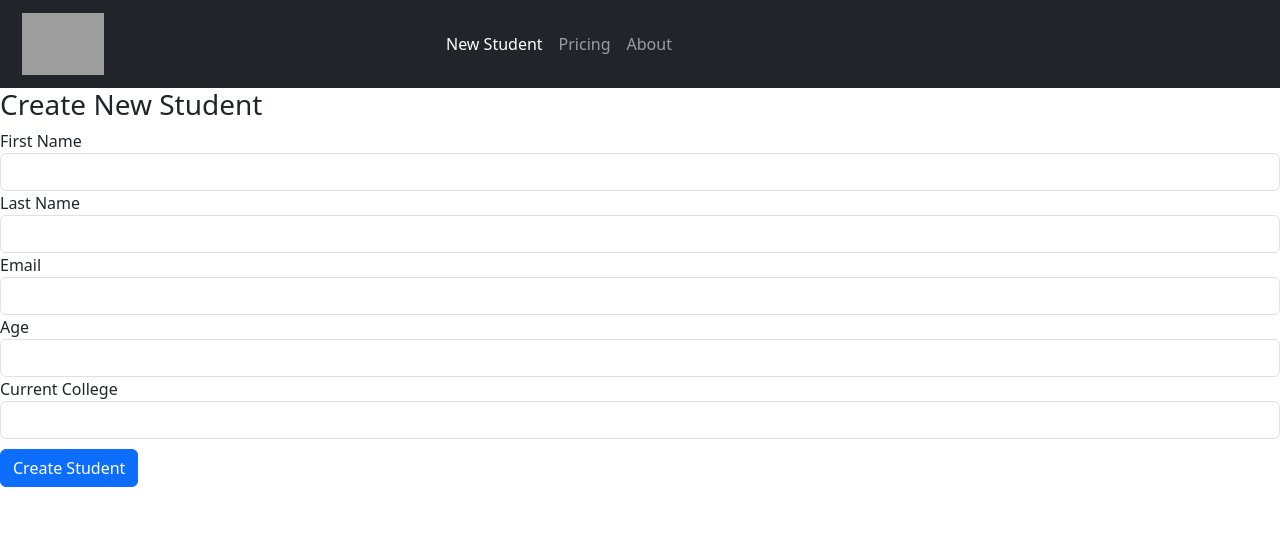
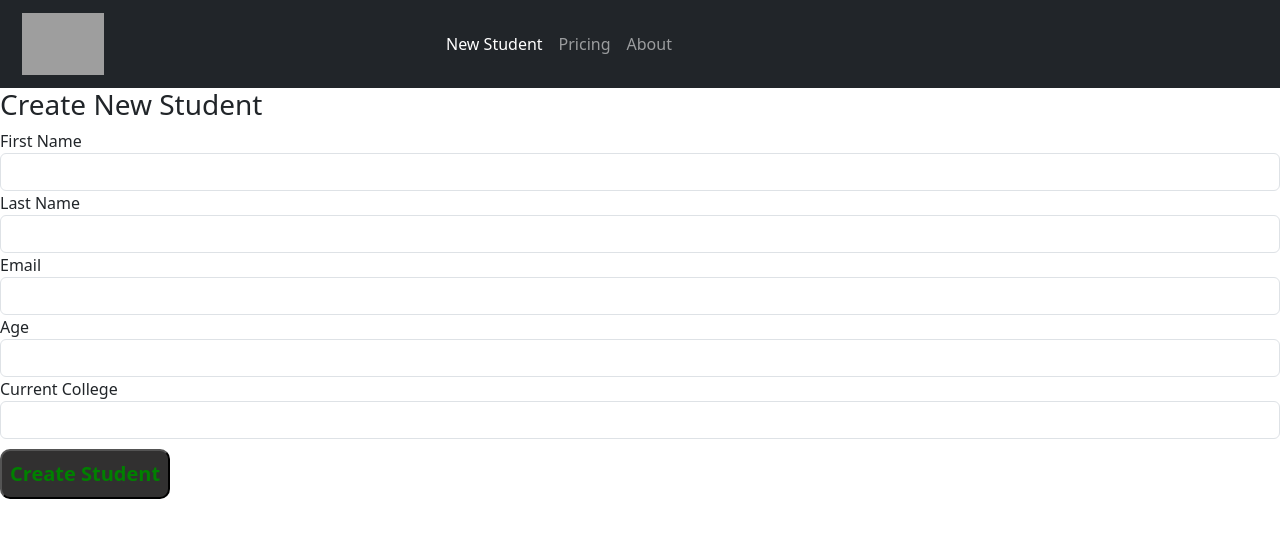
Before and after one commit to lezernack/ReactJS_Frontend, a React (Create React App) app: page /create in a window 1280 px wide. Shown: the top 538 px of the page. Built offline with nearby package versions, Linux system fonts and the light colour scheme; grey boxes are pictures that could not be loaded.

Commit message:
changed styling

```diff
--- a/src/components/Create.jsx
+++ b/src/components/Create.jsx
@@ -1,5 +1,6 @@
 import React, { useState } from "react";
 import { useNavigate } from "react-router";
+import "./student.css";
 
 export default function Create() {
   const [form, setForm] = useState({
@@ -107,11 +108,7 @@ export default function Create() {
         </div>
 
         <div className="form-group" style={{ marginTop: "10px" }}>
-          <input
-            type="submit"
-            value="Create Student"
-            className="btn btn-primary"
-          />
+          <input type="submit" value="Create Student" className="btn-primary" />
         </div>
       </form>
     </div>
--- a/src/components/Edit.jsx
+++ b/src/components/Edit.jsx
@@ -1,5 +1,6 @@
 import React, { useState, useEffect } from "react";
 import { useParams, useNavigate } from "react-router";
+import "./student.css";
 
 export default function Edit() {
   const [form, setForm] = useState({
@@ -135,11 +136,7 @@ export default function Edit() {
 
         <br />
         <div className="form-group">
-          <input
-            type="submit"
-            value="Update Record"
-            className="btn btn-primary"
-          />
+          <input type="submit" value="Update Record" className="btn-primary" />
         </div>
       </form>
     </div>
--- a/src/components/student.css
+++ b/src/components/student.css
@@ -1,6 +1,6 @@
 .btn-link-edit {
-  color: black;
-  background-color: yellow;
+  color: rgb(49, 48, 48);
+  background-color: green;
   padding: 10px;
   padding-top: 5px;
   padding-bottom: 5px;
@@ -8,6 +8,7 @@
   padding-right: 15px;
   margin: auto;
   margin-right: 10px;
+  font-weight: bold;
   text-decoration: underline;
   flex-wrap: nowrap;
   border: 2px solid black;
@@ -16,13 +17,14 @@
 }
 
 .btn-link-delete {
-  color: black;
-  background-color: red;
+  color: green;
+  background-color: rgb(49, 48, 48);
   padding: 10px;
   padding-top: 5px;
   padding-bottom: 5px;
   margin: auto;
   margin-left: 10px;
+  font-weight: bold;
   text-decoration: underline;
   flex-wrap: nowrap;
   border: 2px solid black;
@@ -30,6 +32,11 @@
   display: inline-block;
 }
 
-.btn-link:hover {
-  color: red;
+.btn-primary {
+  color: green;
+  background-color: rgb(49, 48, 48);
+  font-weight: bold;
+  border-radius: 10px;
+  padding: 0.5rem;
+  font-size: 20px;
 }
```
